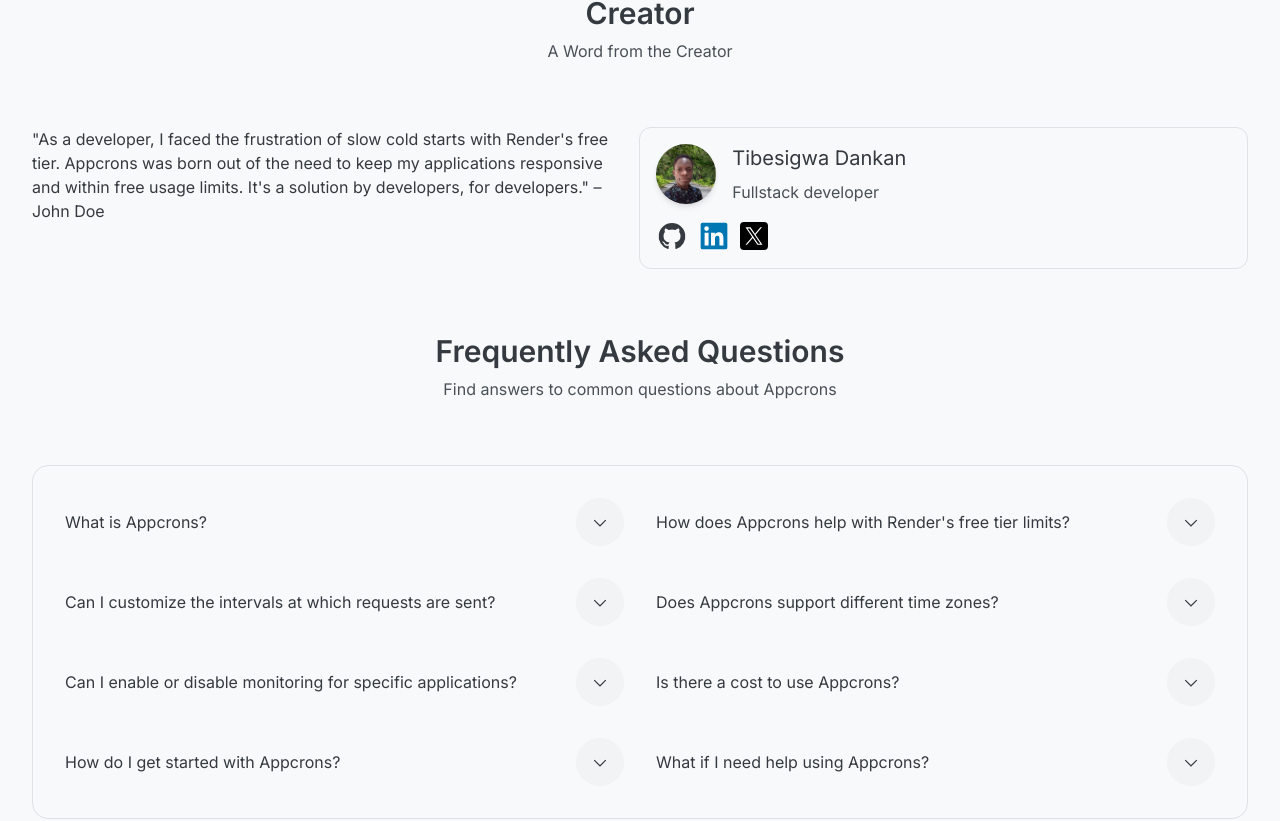
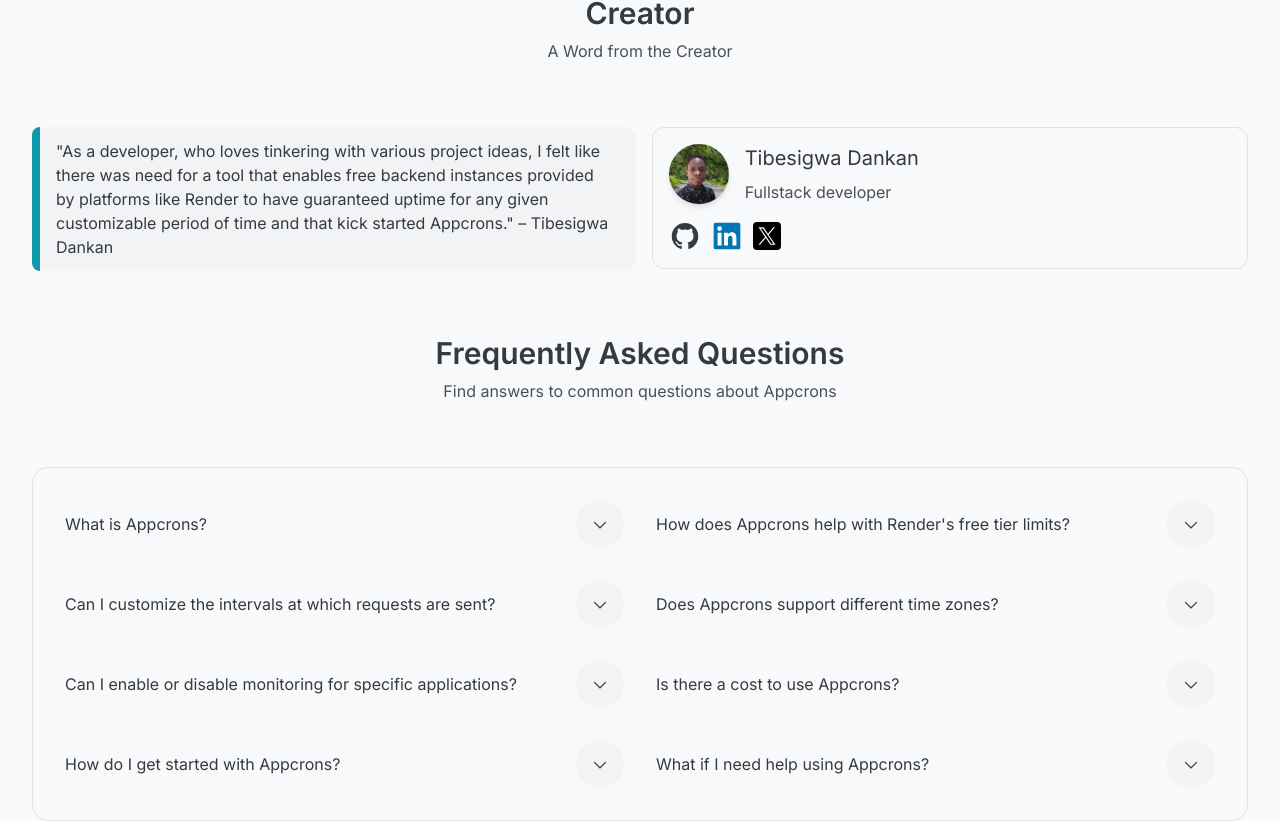
Before and after one commit to Tibz-Dankan/appcrons-web, a Next.js app: page / in a window 1280 px wide. Shown: the part 1813-2634 px from the top of the page. Built offline with nearby package versions, Linux system fonts and the light colour scheme; no server answers.

Commit message:
refactor: improve creator's words UI

```diff
--- a/src/app/home/CreatorWords.tsx
+++ b/src/app/home/CreatorWords.tsx
@@ -14,13 +14,18 @@ export const CreatorsWords: React.FC = () => {
           A Word from the Creator
         </p>
       </div>
-      <div className="w-full flex items-start justify-center gap-4">
-        <div className="w-full">
+      <div className="w-full flex flex-col justify-start items-center sm:flex-row  sm:items-start sm:justify-center gap-4">
+        <div
+          className="w-full bg-color-bg-secondary rounded-xl p-6 py-4 lg:py-3 relative
+           before:absolute before:top-0 before:left-0 before:w-2
+           before:h-full before:rounded-l-2xl before:bg-secondary"
+        >
           <p>
-            "As a developer, I faced the frustration of slow cold starts with
-            Render's free tier. Appcrons was born out of the need to keep my
-            applications responsive and within free usage limits. It's a
-            solution by developers, for developers." – John Doe
+            "As a developer, who loves tinkering with various project ideas, I
+            felt like there was need for a tool that enables free backend
+            instances provided by platforms like Render to have guaranteed
+            uptime for any given customizable period of time and that kick
+            started Appcrons." – Tibesigwa Dankan
           </p>
         </div>
         <div
```
